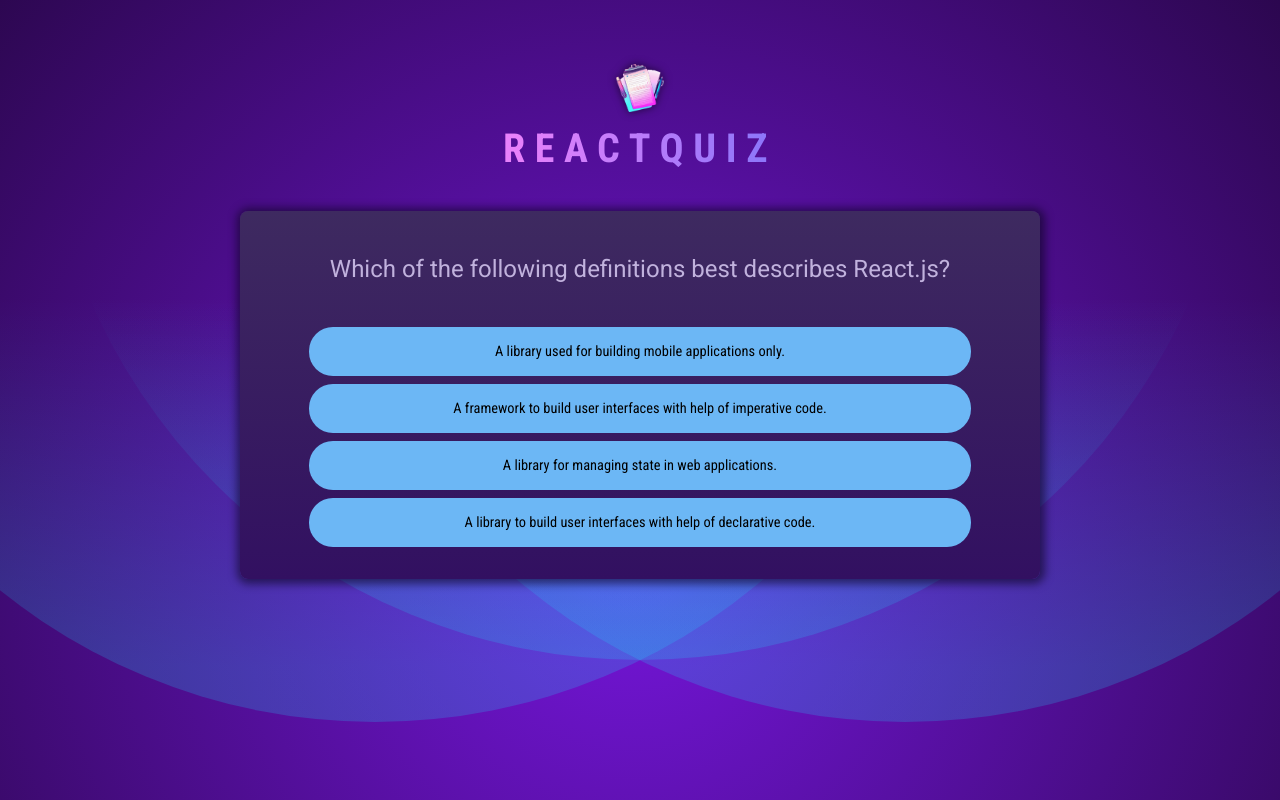
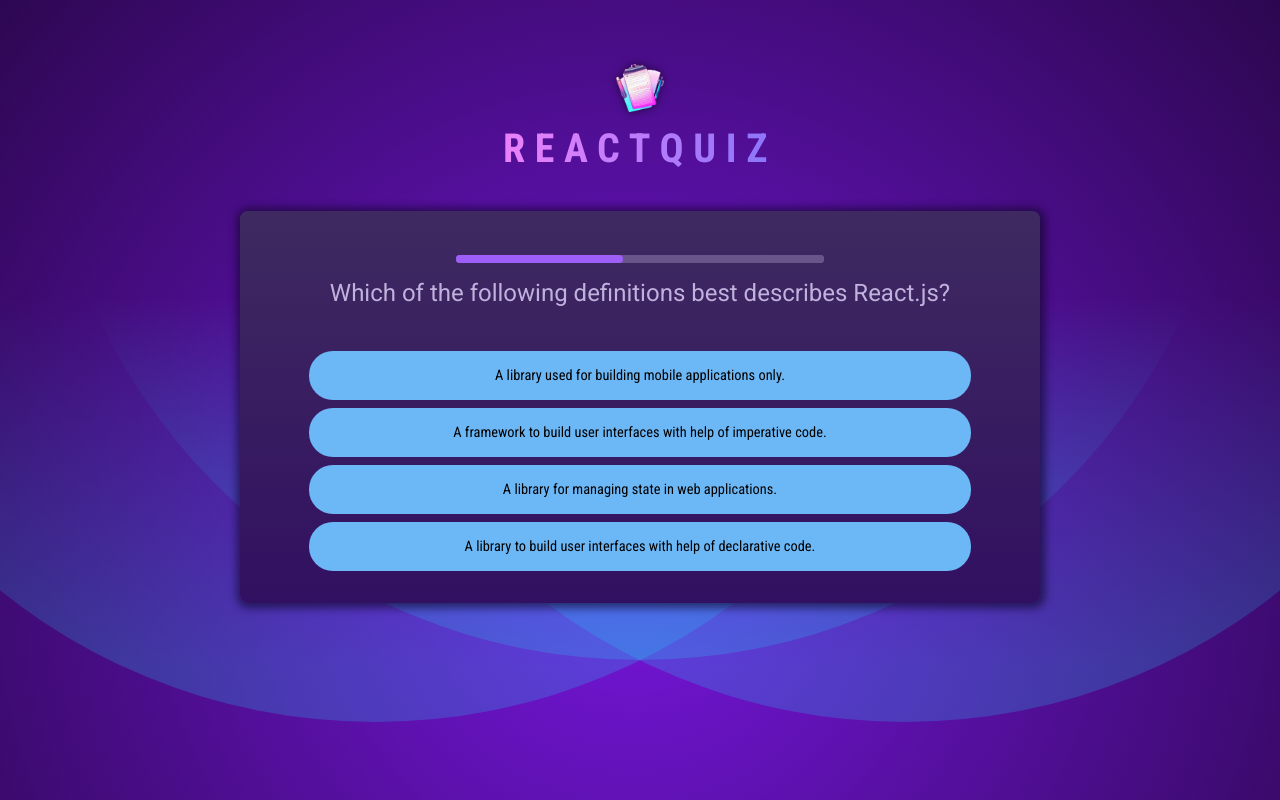
Before and after one commit to charlesb24/learning-react-1, a React (Vite) app in the folder 12-quiz-app/: page / in a window 1280 px wide. Built offline with nearby package versions, Linux system fonts and the light colour scheme.

Commit message:
add timer for questions

```diff
--- /dev/null
+++ b/12-quiz-app/src/components/QuestionTimer.jsx
@@ -0,0 +1,23 @@
+import { useState, useEffect } from 'react';
+
+export default function QuestionTimer({ duration, onTimeout }) {
+  const [timeRemaining, setTimeRemaining] = useState(duration);
+
+  useEffect(() => {
+    const timer = setTimeout(onTimeout, duration);
+
+    return () => clearTimeout(timer);
+  }, [onTimeout, duration]);
+
+  useEffect(() => {
+    const interval = setInterval(() => {
+      setTimeRemaining(prevTime => prevTime - 50);
+    }, 50);
+
+    return () => clearInterval(interval);
+  }, []);
+
+  return (
+    <progress id="question-time" value={timeRemaining} max={duration} />
+  );
+}
--- a/12-quiz-app/src/components/Quiz.jsx
+++ b/12-quiz-app/src/components/Quiz.jsx
@@ -1,7 +1,8 @@
-import {useState} from "react";
+import {useCallback, useState} from "react";
 
 import QUESTIONS from "../questions.js";
 import completionImg from "../assets/quiz-complete.png";
+import QuestionTimer from "./QuestionTimer.jsx";
 
 export default function Quiz() {
   const [answers, setAnswers] = useState([]);
@@ -9,9 +10,13 @@
   const activeQuestionIdx = answers.length;
   const quizFinished = activeQuestionIdx === QUESTIONS.length;
 
-  function handleSelectAnswer(selected) {
-    setAnswers(prevAnswers => [...prevAnswers, selected]);
-  }
+  const handleSelectAnswer = useCallback(
+    function handleSelectAnswer(selected) {
+      setAnswers(prevAnswers => [...prevAnswers, selected]);
+  }, []);
+
+  const handleSkipAnswer = useCallback(() =>
+    handleSelectAnswer(null), [handleSelectAnswer]);
 
   if (quizFinished) {
     const correctAnswers = answers.map(
@@ -33,6 +38,11 @@
   return (
     <div id="quiz">
       <div id="question">
+        <QuestionTimer
+          key={activeQuestionIdx}
+          duration={10000}
+          onTimeout={handleSkipAnswer}
+        />
         <h2>{ QUESTIONS[activeQuestionIdx].text }</h2>
         <ul id="answers">
           { shuffledAnswers.map(answer => (
```
